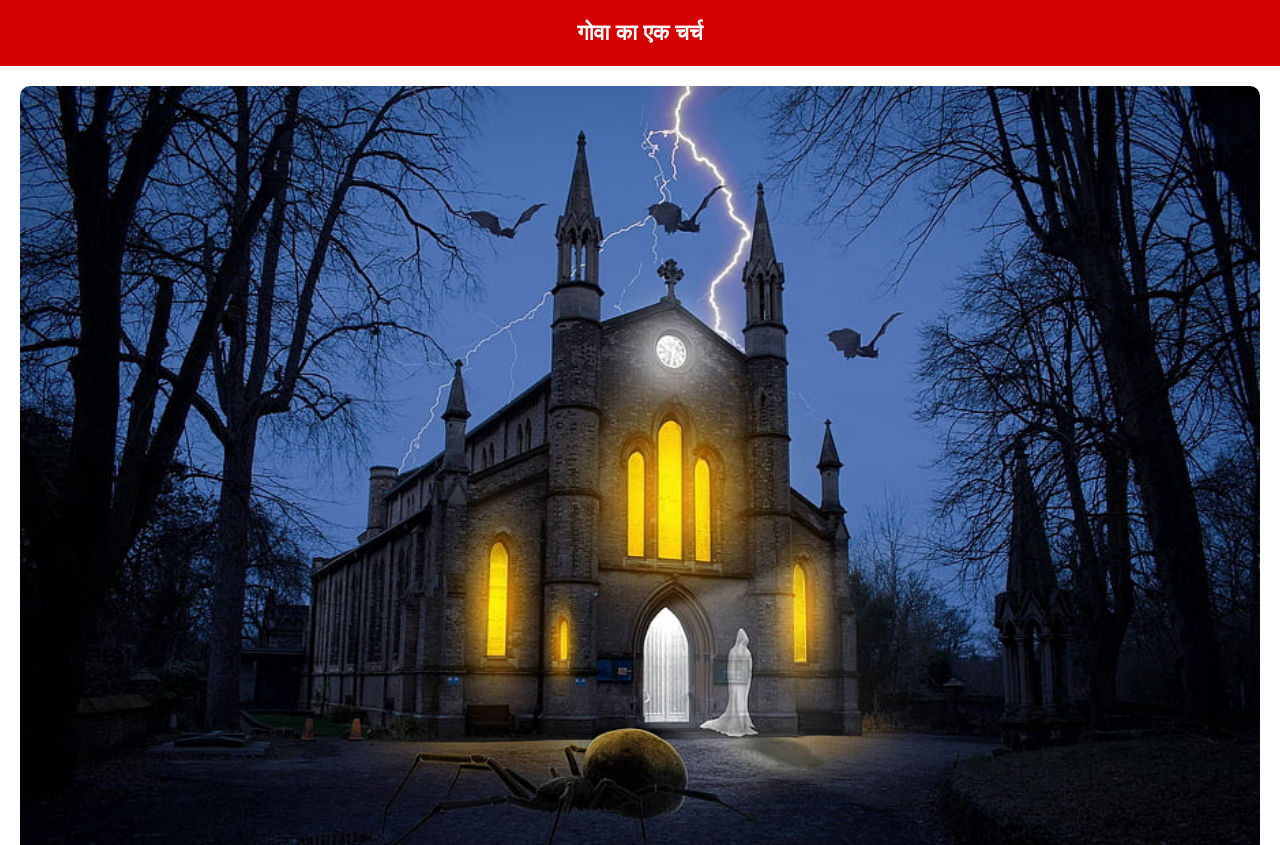
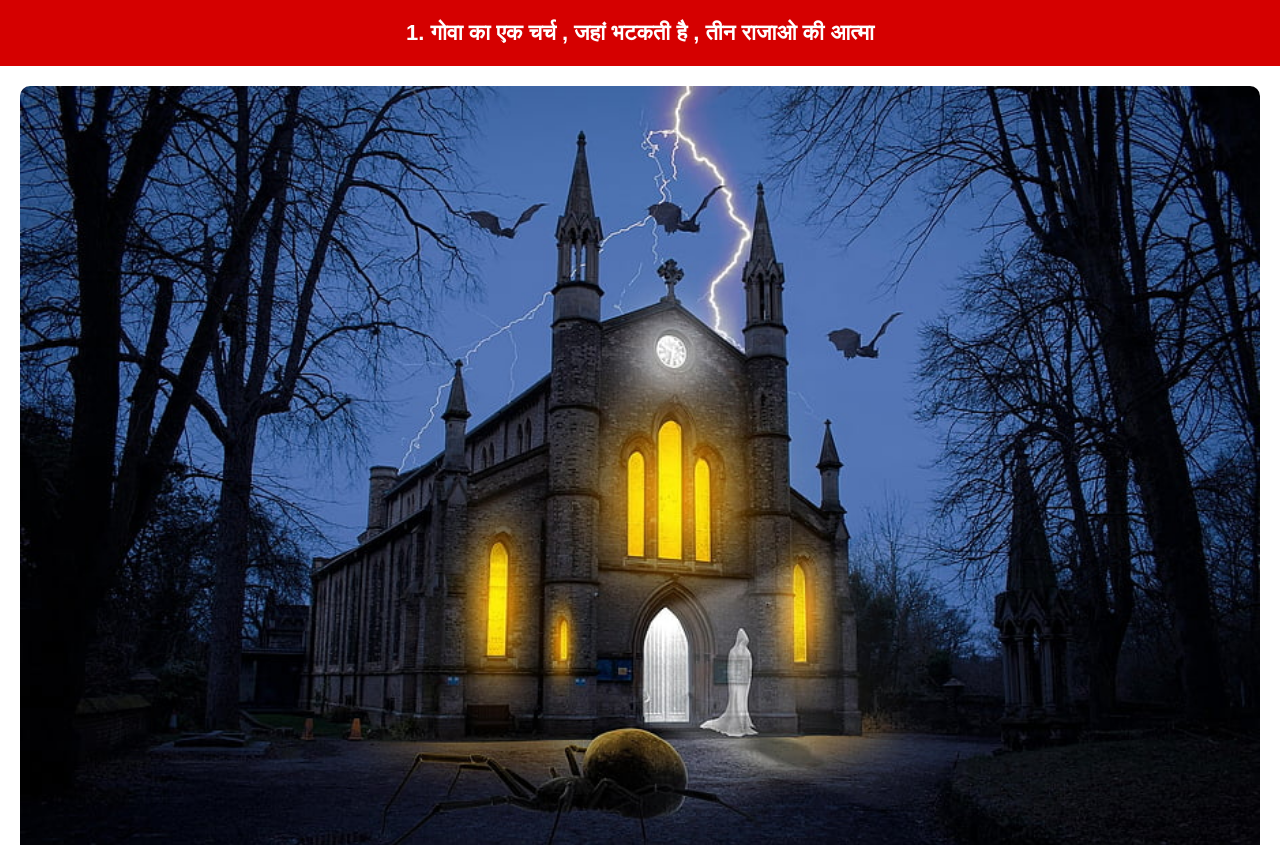
Before and after one commit to beingsamir/online, a plain HTML site: page story1.html in a window 1280 px wide. Shown: the top 845 px of the page. Drawn offline with Linux system fonts and the light colour scheme.

Commit message:
Update story1.html

```diff
--- a/story1.html
+++ b/story1.html
@@ -34,7 +34,7 @@
 </head>
 <body>
 
-    <header>गोवा का एक चर्च</header>
+    <header>1. गोवा का एक चर्च , जहां भटकती है , तीन राजाओ की आत्मा</header>
 
     <div class="content">
         <img class="story-image" src="https://raw.githubusercontent.com/beingsamir/online/refs/heads/main/images/haunted-church-church-haunted-spider-lightening-spooky-halloween-ghost-glow-bats.jpg" alt="Goa Church Image">
```
